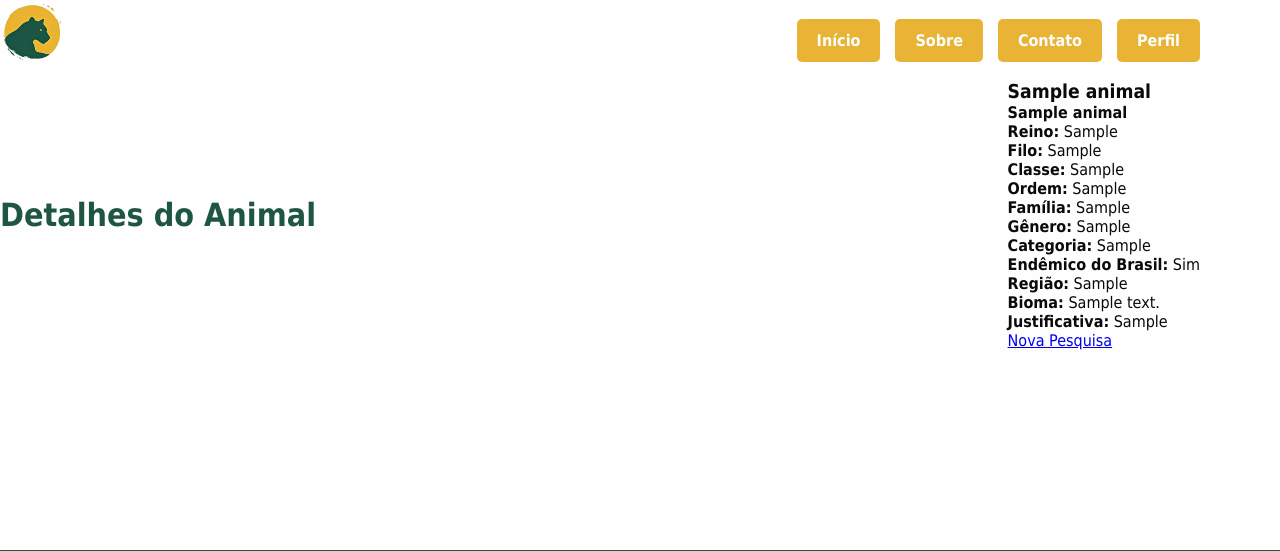
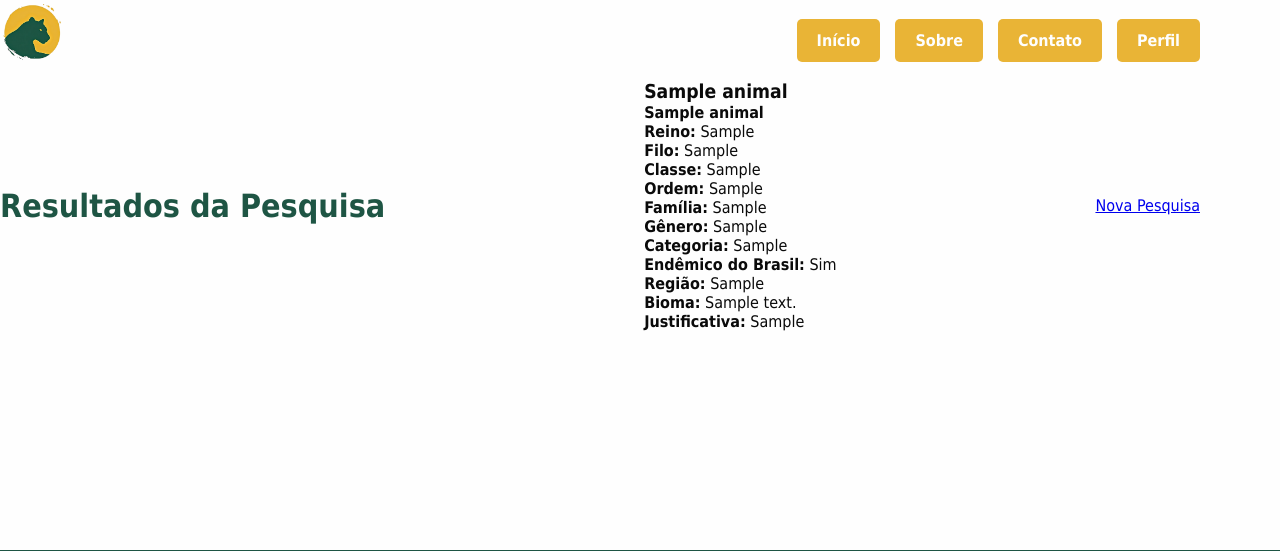
Before and after one commit to VHEB/Biomap, a Django app: a page that uses core/templates/resultado_pesquisa.html in a window 1280 px wide; the page is wider, and only the part inside the window is pictured. Shown: the top 551 px of that part. Run offline with Django 5.2, Linux system fonts and the light colour scheme; tables that the repository leaves empty hold one stand-in row (values such as "Sample post"); some web fonts are replaced.

Commit message:
fix: Correção da busca de animais

```diff
--- a/core/templates/resultado_pesquisa.html
+++ b/core/templates/resultado_pesquisa.html
@@ -2,9 +2,11 @@
 
 {% block content %}
 <div class="container mt-4">
-    <h2>Detalhes do Animal</h2>
+    <h2>Resultados da Pesquisa</h2>
 
-    <div class="card">
+    {% if animais %}
+        {% for animal in animais %}
+            <div class="card mb-3">
                 <div class="card-body">
                     <h4 class="card-title">{{ animal.nome_cientifico }}</h4>
                     <h5 class="card-subtitle mb-2 text-muted">{{ animal.nome_comum }}</h5>
@@ -19,8 +21,13 @@
                     <p><strong>Região:</strong> {{ animal.regiao }}</p>
                     <p><strong>Bioma:</strong> {{ animal.bioma }}</p>
                     <p><strong>Justificativa:</strong> {{ animal.justificativa }}</p>
+                </div>
+            </div>
+        {% endfor %}
+    {% else %}
+        <p>Nenhum animal encontrado.</p>
+    {% endif %}
+
     <a href="{% url 'pesquisa' %}" class="btn btn-primary">Nova Pesquisa</a>
 </div>
-    </div>
-</div>
 {% endblock %}
--- a/core/views.py
+++ b/core/views.py
@@ -84,7 +84,7 @@
 
 
 def resultado_pesquisa(request, nome_cientifico):
-    # Buscar pelo nome científico (ou nome comum)
-    animal = get_object_or_404(Animal, nome_cientifico=nome_cientifico)
-
-    return render(request, "resultado_pesquisa.html", {"animal": animal})
+    animais = Animal.objects.filter(
+        Q(nome_cientifico__iexact=nome_cientifico) | Q(nome_comum__icontains=nome_cientifico)
+    )
+    return render(request, "resultado_pesquisa.html", {"animais": animais, "termo": nome_cientifico})
```
Lines whose indentation alone changed are shown as unchanged.
